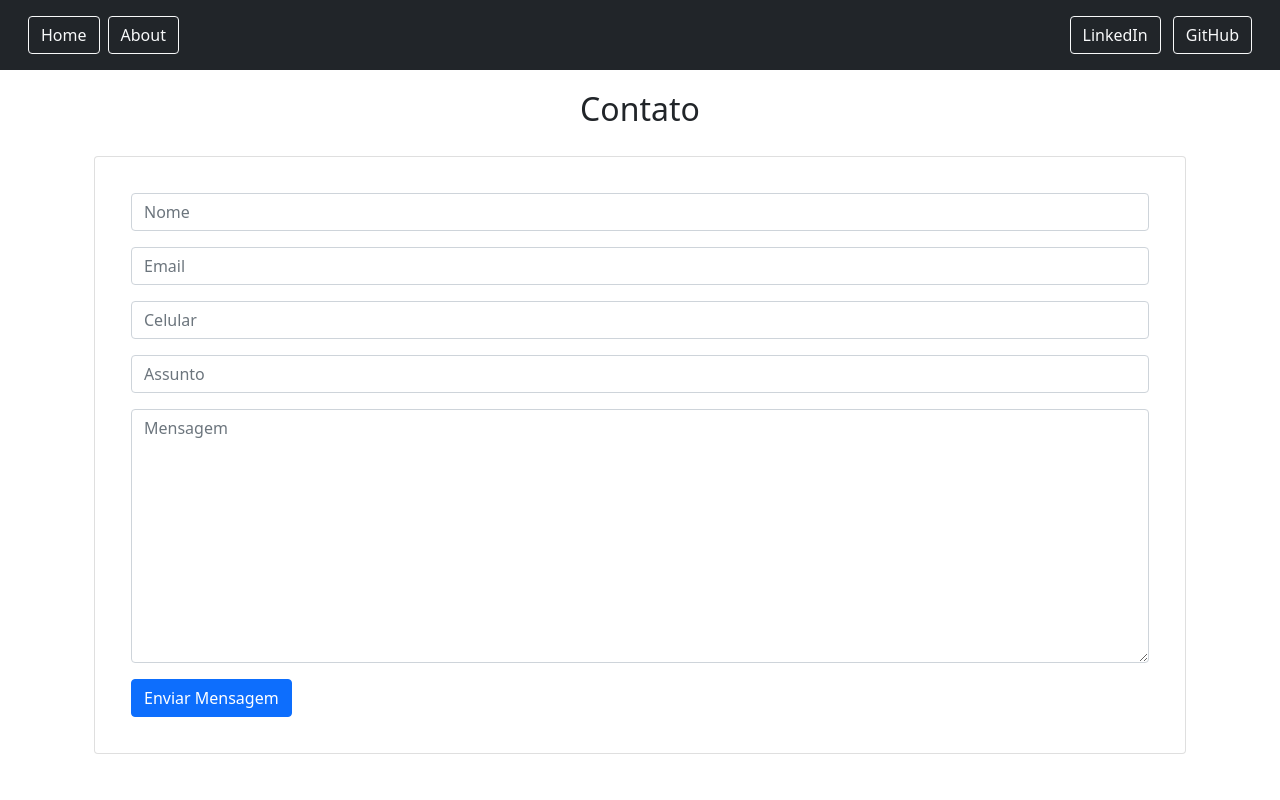
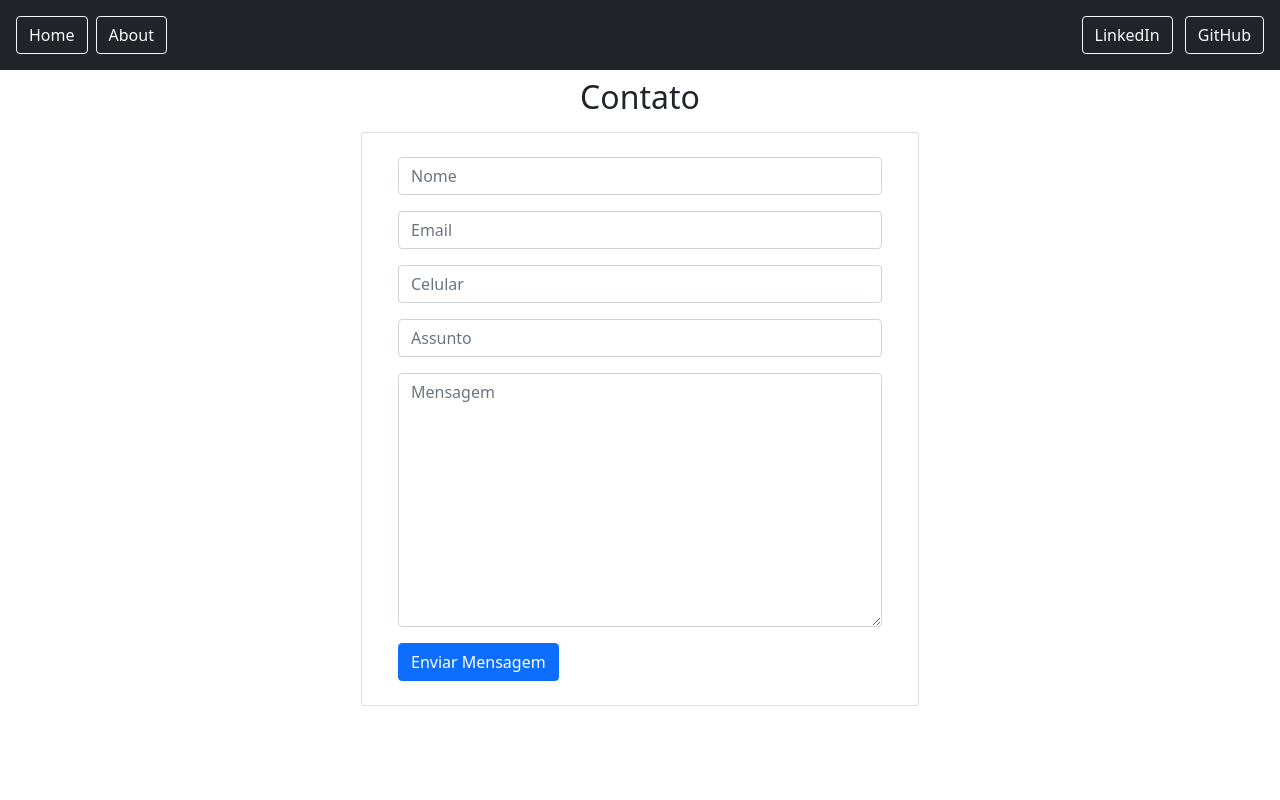
Before and after one commit to niltonpimentel02/nilton_pimentel, a Django app: page /contato/ in a window 1280 px wide. Run offline with Django 3.2, Linux system fonts and the light colour scheme.

Commit message:
fixed contact form size close #8

```diff
--- a/core/templates/core/base.html
+++ b/core/templates/core/base.html
@@ -15,14 +15,12 @@
 <body>
 
 <header class="p-3 bg-dark text-white">
-    <div class="container-fluid">
+
         <div class="d-flex flex-wrap align-items-center justify-content-center justify-content-lg-start">
-
             <ul class="nav col-12 col-lg-auto me-lg-auto mb-2 justify-content-center mb-md-0">
                 <li><a href="{% url 'core:contact' %}" class="btn btn-outline-light me-2">Home</a></li>
                 <li><a href="{% url 'core:contact' %}" class="btn btn-outline-light">About</a></li>
             </ul>
-
             <div class="text-end">
                 <a class="btn btn-outline-light me-2" href="https://www.linkedin.com/in/nilton-pimentel/"
                    target="_blank" role="button">LinkedIn</a>
@@ -30,7 +28,7 @@
                    role="button">GitHub</a>
             </div>
         </div>
-    </div>
+
 </header>
 
 <div class="container">
--- a/core/templates/core/contact.html
+++ b/core/templates/core/contact.html
@@ -4,8 +4,11 @@
 {% block content %}
 
     <div class="container">
-        <div style="text-align: center; padding: 20px;">
+        <div class="text-center p-2">
             <h2>Contato</h2>
+        </div>
+        <div class="row justify-content-center">
+            <div class="col-6">
                 {% if messages %}
                     {% for message in messages %}
                         {% if 'success' == message.tags %}
@@ -18,7 +21,8 @@
                                 9.417 5.384 7.323a.75.75 0 0 0-1.06 1.06L6.97 11.03a.75.75 0 0 0
                                 1.079-.02l3.992-4.99a.75.75 0 0 0-.01-1.05z"></path>
                                 </svg>
-                            <button type="button" class="btn-close" data-bs-dismiss="alert" aria-label="Close"></button>
+                                <button type="button" class="btn-close" data-bs-dismiss="alert"
+                                        aria-label="Close"></button>
                                 <div>
                                     {{ message }}
                                 </div>
@@ -34,7 +38,8 @@
                                 3.507a.552.552 0 0 1-1.1 0L7.1 5.995A.905.905 0 0 1 8 5zm.002 6a1 1 0 1 1 0 2 1 1 0
                                 0 1 0-2z"></path>
                                 </svg>
-                            <button type="button" class="btn-close" data-bs-dismiss="alert" aria-label="Close"></button>
+                                <button type="button" class="btn-close" data-bs-dismiss="alert"
+                                        aria-label="Close"></button>
                                 <div>
                                     {{ message }}
                                 </div>
@@ -43,9 +48,11 @@
                     {% endfor %}
                 {% endif %}
             </div>
-        <div class="card">
+        </div>
+        <div class="row justify-content-center">
+            <div class="card col-6">
                 <div class="card-body">
-                <div style="padding: 20px">
+                    <div class="p-2">
                         <form action="{% url 'core:contact' %}" novalidate method="post" class="form" autocomplete="off">
                             {% csrf_token %}
                             {{ form.as_p }}
@@ -55,5 +62,6 @@
                 </div>
             </div>
         </div>
+    </div>
 
 {% endblock %}
```
Lines whose indentation alone changed are shown as unchanged.
